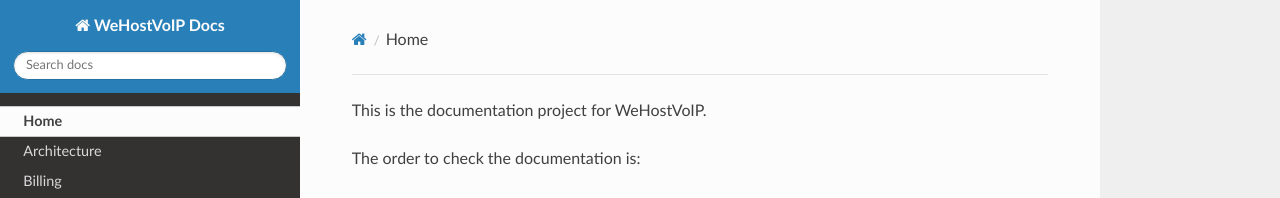
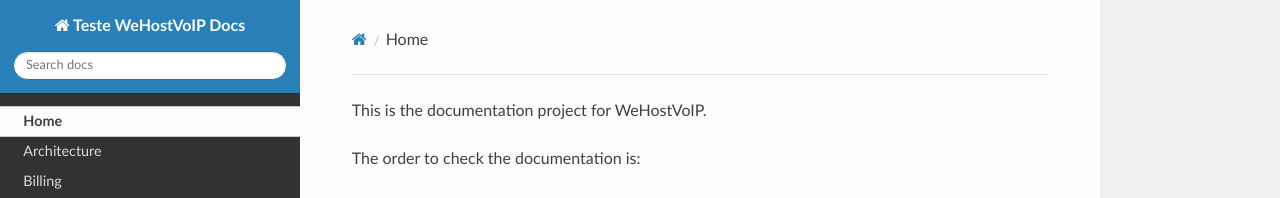
Before and after one commit to pauloantonio-git/wehostvoip-docs, an MkDocs documentation site: the page built from docs/index.md, in a window 1280 px wide. Shown: the top 198 px of the page. Built offline with MkDocs 1.6.1, drawn with Linux system fonts in a browser that asks for light colours; nearby versions of some CDN libraries.

Commit message:
Update mkdocs.yml

```diff
--- a/mkdocs.yml
+++ b/mkdocs.yml
@@ -1,4 +1,4 @@
-site_name: WeHostVoIP Docs
+site_name: Teste WeHostVoIP Docs
 
 theme:
     name: readthedocs
```
